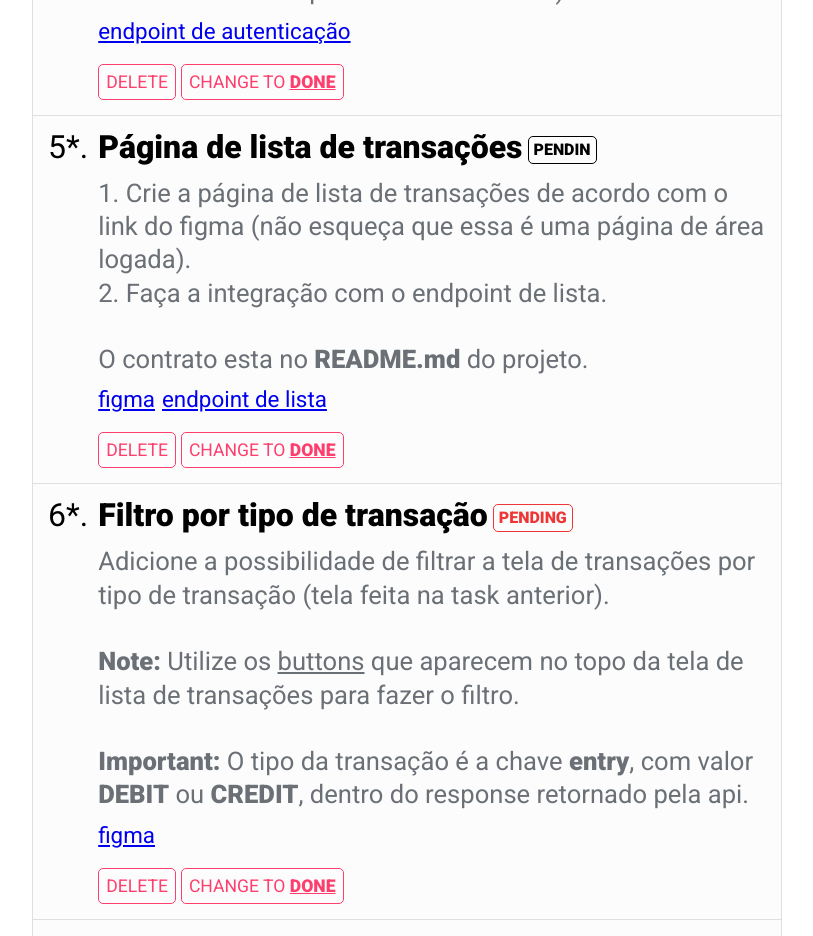
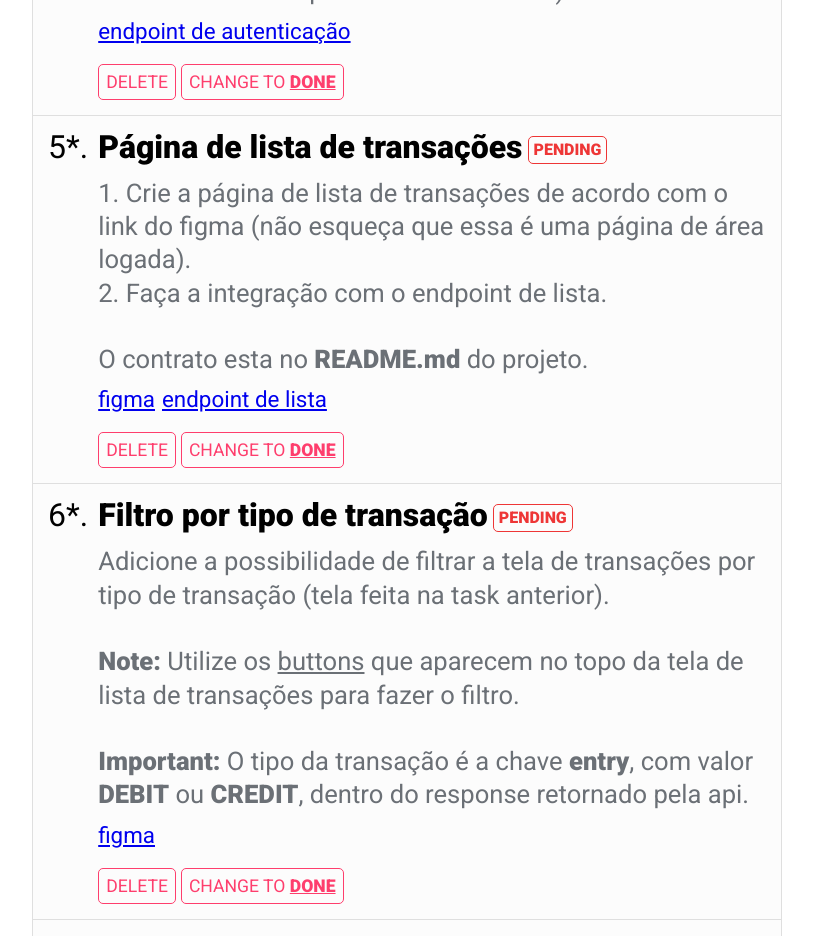
Before and after one commit to luca-henrique/front-end-challenge-cora, a React (Vite) app: page /todo in a window 1280 px wide. Shown: the part 1560-2496 px from the top of the page, without its empty margins (233-1046 px from the left). Built offline with nearby package versions, Linux system fonts and the light colour scheme.

Commit message:
feat build

```diff
--- a/src/components/atoms/switch-button/style.ts
+++ b/src/components/atoms/switch-button/style.ts
@@ -1,6 +1,11 @@
 import styled from "styled-components";
 
-export const Button = styled.button`
+interface ButtonProps {
+  background?: string;
+  color?: string;
+}
+
+export const Button = styled.button<ButtonProps>`
   display: flex;
   align-items: center;
   cursor: pointer;
--- a/src/components/atoms/switch-button/switch-button.tsx
+++ b/src/components/atoms/switch-button/switch-button.tsx
@@ -4,11 +4,13 @@ import { Button } from "./style"
 
 const variants = {
   containedPrimary: { background: '#3B3B3B', color: "#fff" },
-  containedSecodary: { background: '#F0F4F8', color: "#3B3B3B" }
-}
+  containedSecondary: { background: '#F0F4F8', color: "#3B3B3B" }
+} as const;
+
+type Variant = keyof typeof variants;
 
 interface ButtonProps extends ButtonHTMLAttributes<HTMLButtonElement> {
-  variant?: string
+  variant?: Variant
 }
 
 export const SwitchButton = ({ children, variant = 'containedPrimary', ...props }: ButtonProps) => {
--- a/src/mocks/todos.tsx
+++ b/src/mocks/todos.tsx
@@ -100,7 +100,7 @@ export const TODO_LIST: TaskProps[] = [
         <br />O contrato esta no <strong>README.md</strong> do projeto.
       </>
     ),
-    status: "pendin",
+    status: "pending",
     required: true,
     links: [
       {
```
